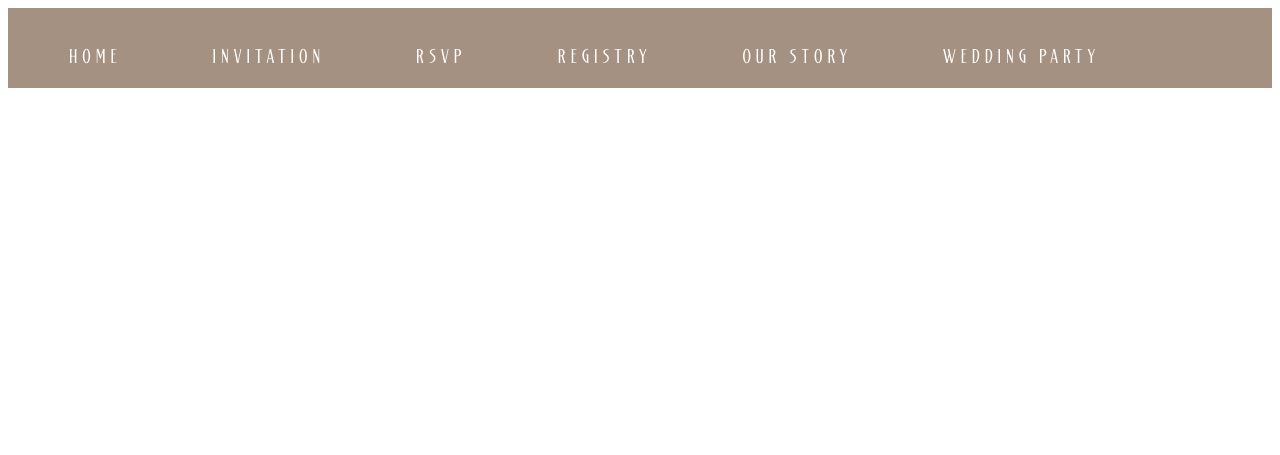
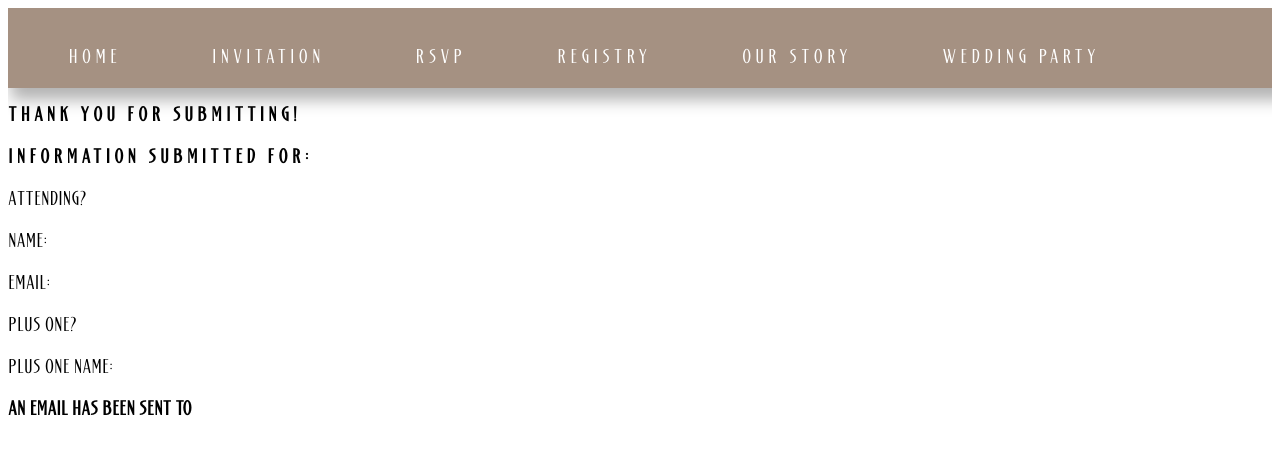
Before and after one commit to daWiz314/wedding_website, a PHP site: page /pages/confirmation.php in a window 1280 px wide. Shown: the top 455 px of the page. Run offline with PHP 8.4, Linux system fonts and the light colour scheme.

Commit message:
Added base layout

```diff
--- a/pages/confirmation.php
+++ b/pages/confirmation.php
@@ -6,11 +6,27 @@
     $path = "./";
     include_once "../includes/header-deep.php";
     ?>
+    <link rel="stylesheet" href="../styles/confirmation.css">
 </head>
 <body class="no-scroll">
     <?php include_once "../includes/nav.php"; ?>
     <main>
-
+        <div>
+            <h2 class="up">Thank you for submitting!</h2>
+        </div>
+        <span></span>
+        <div id="user_info_container">
+            <h3 class="up">Information submitted for: </h3>
+            <p id="attending">Attending?</p>
+            <p id="name">Name:</p>
+            <p id="email">Email:</p>
+            <p id="plus_one">Plus One?</p>
+            <p id="plus_one_name">Plus One Name:</p>
+        </div>
+        <span></span>
+        <div>
+            <h3 id="email_sent">An email has been sent to </h3>
+        </div>
     </main>
 </body>
 </html>
```
